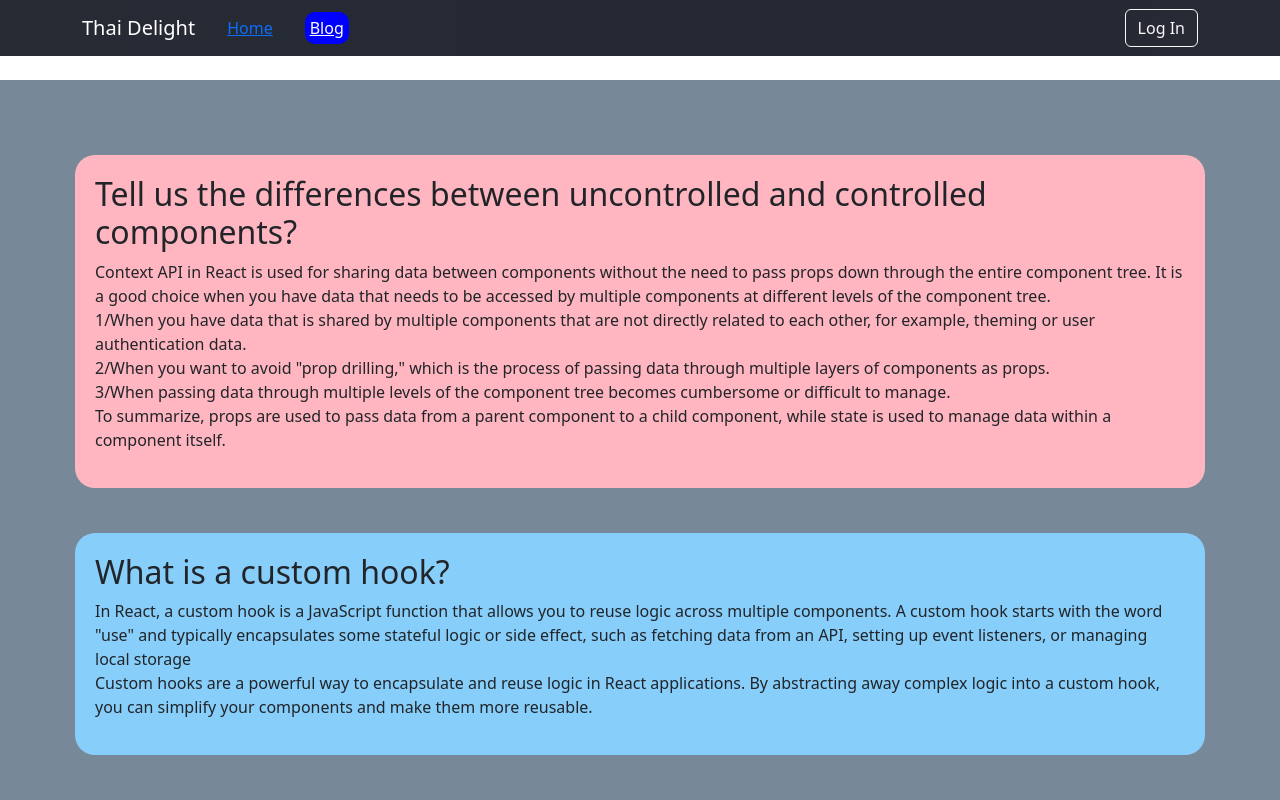
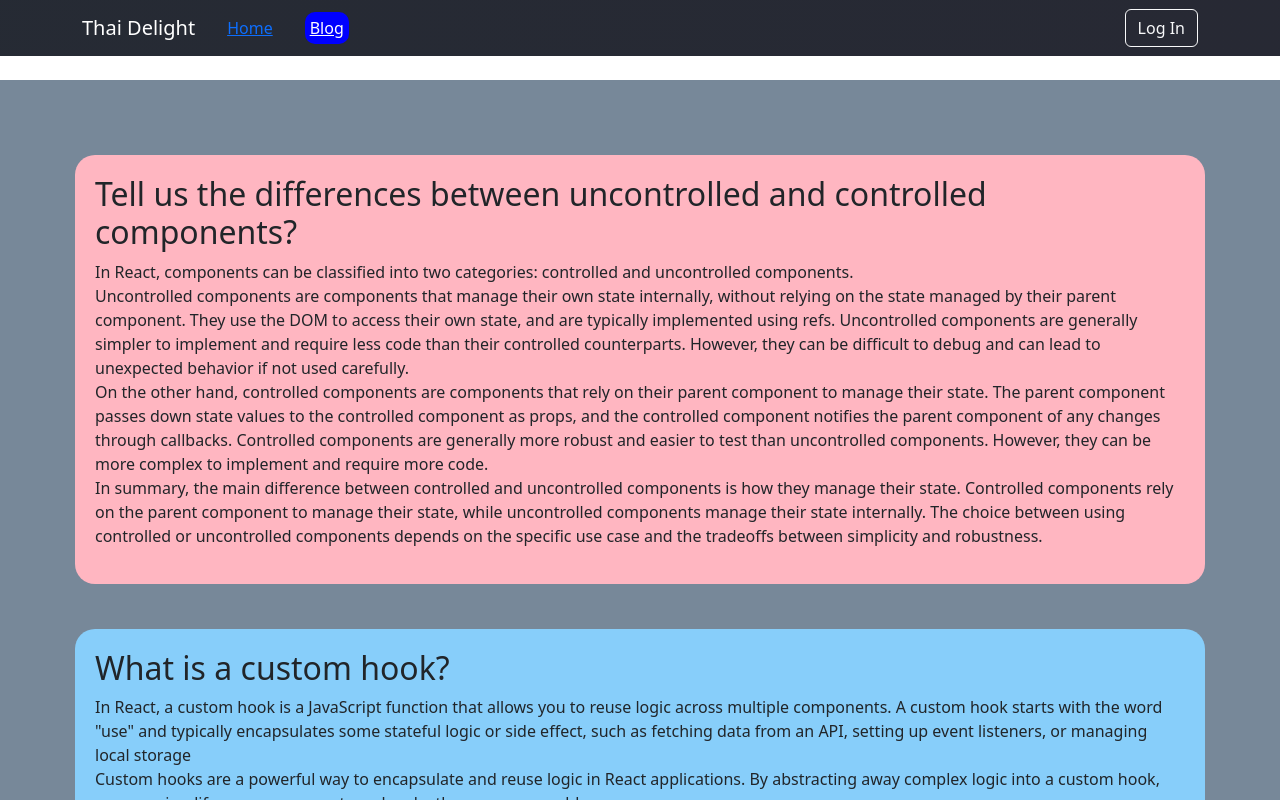
Before and after one commit to NafeesIS/thai-delight, a React (Vite) app: page /blog in a window 1280 px wide. Shown: the top 800 px of the page. Built offline with nearby package versions, Linux system fonts and the light colour scheme.

Commit message:
another commit

```diff
--- a/src/pages/Blogs/Blog.jsx
+++ b/src/pages/Blogs/Blog.jsx
@@ -7,15 +7,14 @@ const Blog = () => {
             <div className='q1'>
                 <h2>Tell us the differences between uncontrolled and controlled components?</h2>
                 <p>
-                    Context API in React is used for sharing data between components without the need to pass props down through the entire component tree. It is a good choice when you have data that needs to be accessed by multiple components at different levels of the component tree.
+                    In React, components can be classified into two categories: controlled and uncontrolled components.
                     <br />
-                    1/When you have data that is shared by multiple components that are not directly related to each other, for example, theming or user authentication data.
+                    Uncontrolled components are components that manage their own state internally, without relying on the state managed by their parent component. They use the DOM to access their own state, and are typically implemented using refs. Uncontrolled components are generally simpler to implement and require less code than their controlled counterparts. However, they can be difficult to debug and can lead to unexpected behavior if not used carefully.
                     <br />
-                    2/When you want to avoid "prop drilling," which is the process of passing data through multiple layers of components as props.
+                    On the other hand, controlled components are components that rely on their parent component to manage their state. The parent component passes down state values to the controlled component as props, and the controlled component notifies the parent component of any changes through callbacks. Controlled components are generally more robust and easier to test than uncontrolled components. However, they can be more complex to implement and require more code.
+
                     <br />
-                    3/When passing data through multiple levels of the component tree becomes cumbersome or difficult to manage.
-                    <br />
-                    To summarize, props are used to pass data from a parent component to a child component, while state is used to manage data within a component itself.
+                    In summary, the main difference between controlled and uncontrolled components is how they manage their state. Controlled components rely on the parent component to manage their state, while uncontrolled components manage their state internally. The choice between using controlled or uncontrolled components depends on the specific use case and the tradeoffs between simplicity and robustness.
                 </p>
             </div>
 
```
